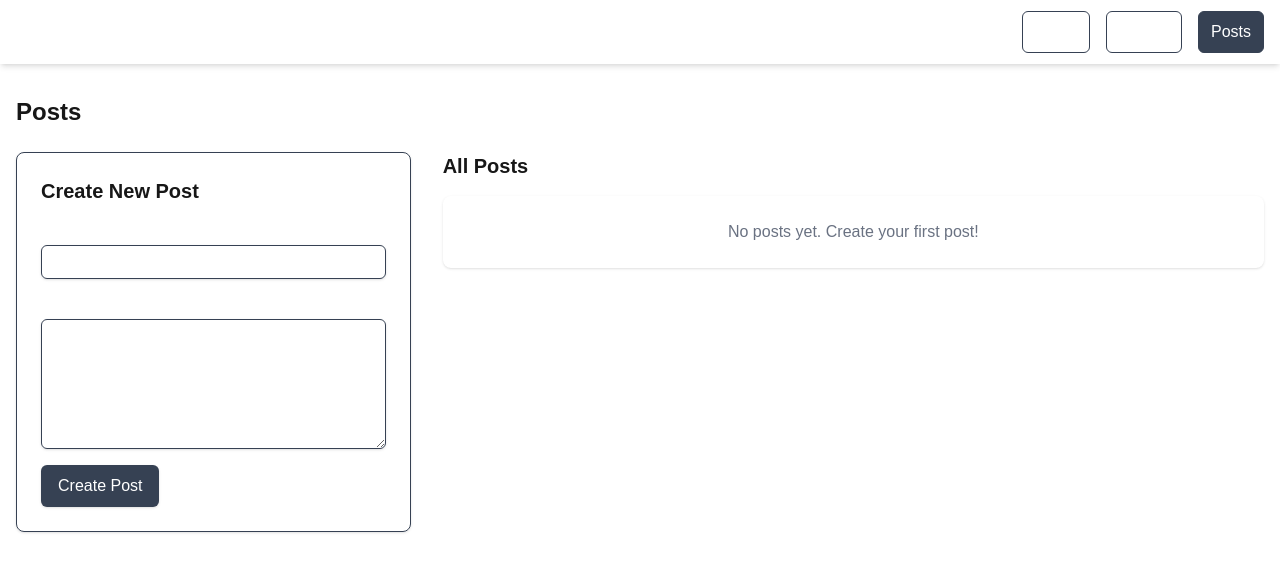
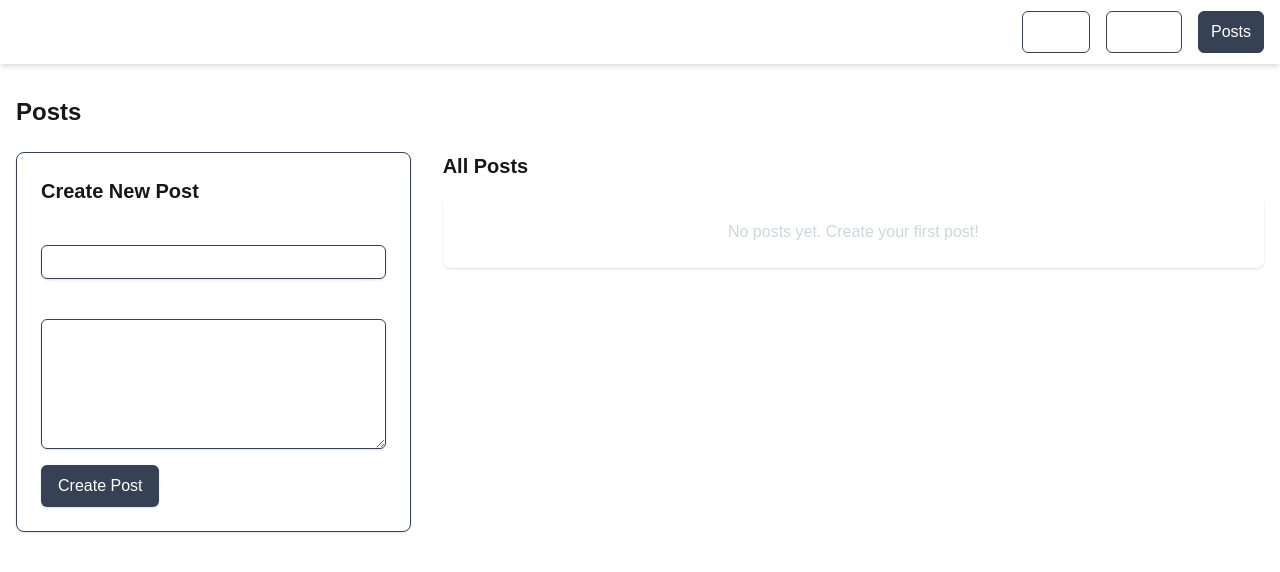
Before and after one commit to reswaraa/kontinentalist-challenge, a Next.js app: page /posts in a window 1280 px wide. Shown: the top 572 px of the page. Built offline with nearby package versions, Linux system fonts and the light colour scheme.

Commit message:
style(posts): brighter font color

```diff
--- a/src/app/posts/page.tsx
+++ b/src/app/posts/page.tsx
@@ -78,7 +78,7 @@
 
           {posts.length === 0 ? (
             <div className="p-6 rounded-lg shadow text-center">
-              <p className="text-gray-500">
+              <p className="text-gray-300">
                 No posts yet. Create your first post!
               </p>
             </div>
```
